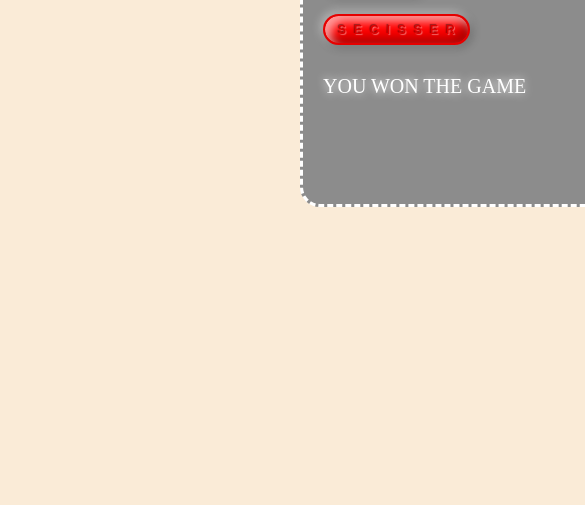
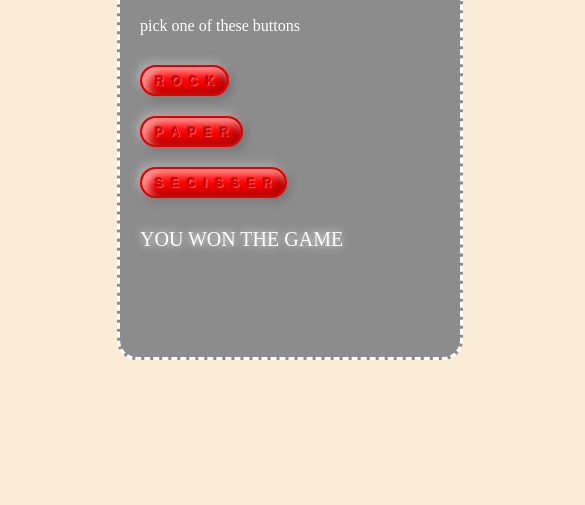
Before and after one commit to saimanikumarpilla/rock-paper-scissor, a plain HTML site: page index.html in a window 390 px wide. Shown: the part 339-844 px from the top of the page, 585 px wide, since content can reach past the window. Drawn offline with Linux system fonts and the light colour scheme.

Commit message:
Update style.css

```diff
--- a/style.css
+++ b/style.css
@@ -89,3 +89,8 @@ p{
     font-weight: 200;
     text-transform: uppercase;
 }
+@media (max-width:1100px){
+    .d1{
+        left:30%;
+        top:30%;
+    }}
```
